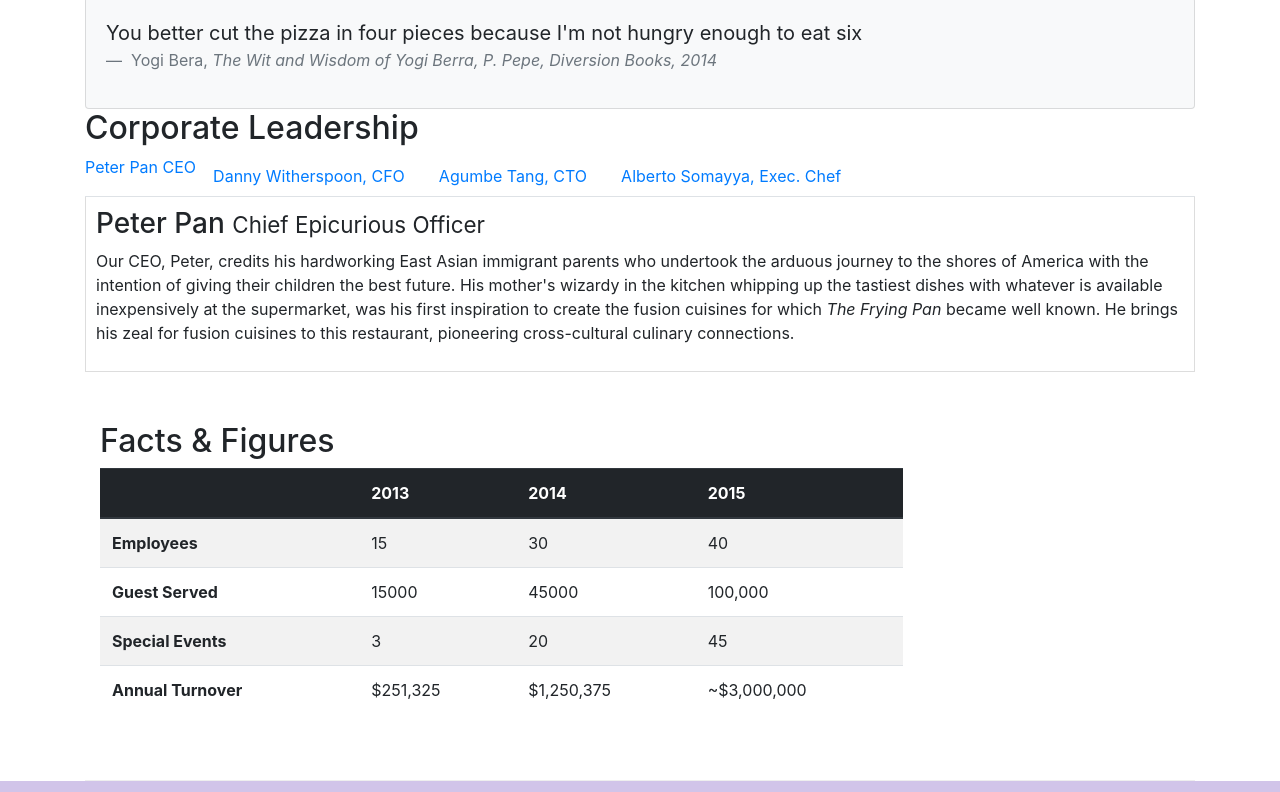
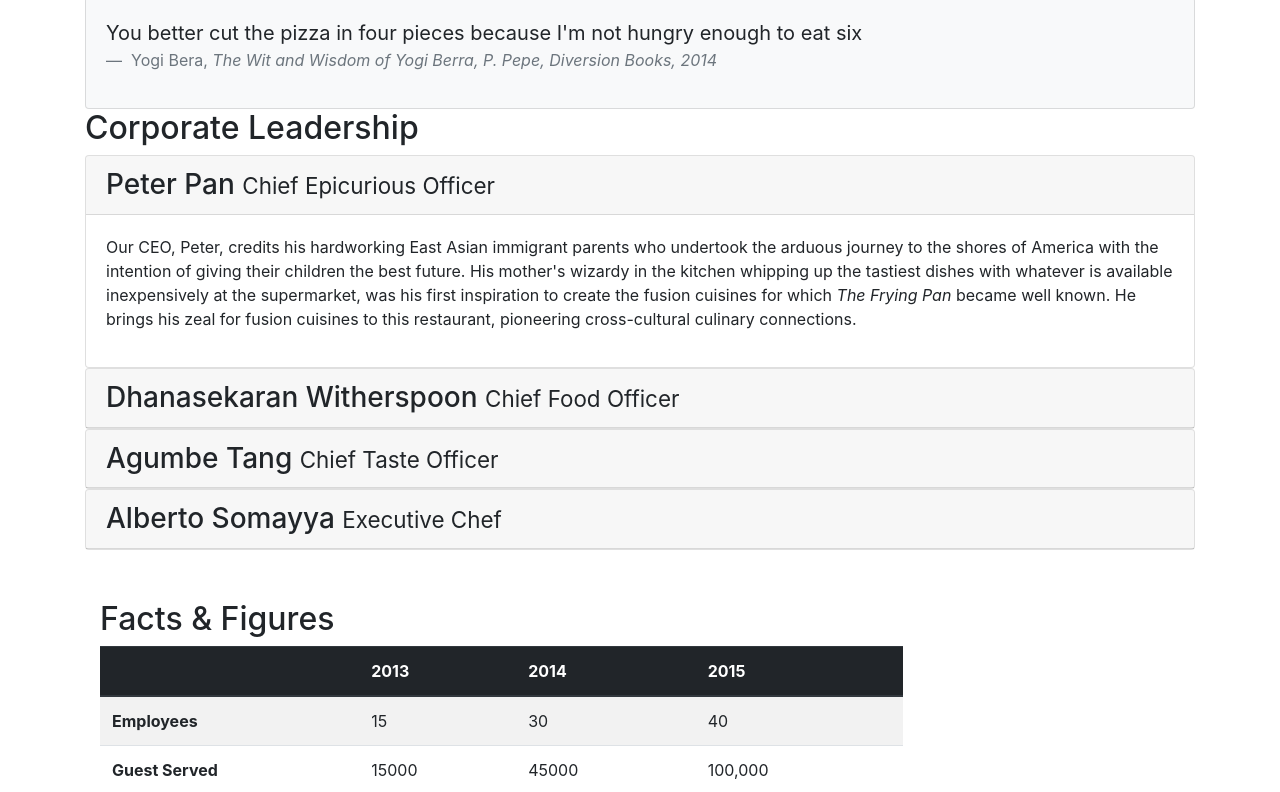
Before and after one commit to sushmita2109/Bootstrap, a website: page aboutus.html in a window 1280 px wide. Shown: the part 810-1602 px from the top of the page. Drawn offline with nearby package versions, Linux system fonts and the light colour scheme.

Commit message:
accordion

```diff
--- a/aboutus.html
+++ b/aboutus.html
@@ -101,41 +101,63 @@
         <div class="row">
             <div class="col-12 col-sm">
                 <h2>Corporate Leadership</h2>
-                <ul class="nav nav-tabs">
-                    <li class="nav-item">
-                        <a class="nav-link-active" href="#peter" role="tab" data-toggle="tab">Peter Pan CEO</a>
-                    </li>
-                    <li class="nav-item">
-                        <a class="nav-link" href="#danny" role="tab" data-toggle="tab">Danny Witherspoon, CFO</a>
-                      </li>
-                      <li class="nav-item">
-                        <a class="nav-link" href="#agumbe"role="tab" data-toggle="tab">Agumbe Tang, CTO</a>
-                      </li>
-                      <li class="nav-item">
-                        <a class="nav-link" href="#alberto" role="tab" data-toggle="tab">Alberto Somayya, Exec. Chef</a>
-                      </li>
-                </ul>
 
-                <div class="tab-content">
-                    <div role="tabpanel" class="tab-pane fade show active" id="peter">
-                        <h3>Peter Pan <small>Chief Epicurious Officer</small></h3>
-                    <p class="d-none d-sm-block">Our CEO, Peter, credits his hardworking East Asian immigrant parents who undertook the arduous journey to the shores of America with the intention of giving their children the best future. His mother's wizardy in the kitchen whipping up the tastiest dishes with whatever is available inexpensively at the supermarket, was his first inspiration to create the fusion cuisines for which <em>The Frying Pan</em> became well known. He brings his zeal for fusion cuisines to this restaurant, pioneering cross-cultural culinary connections.</p>
+                <div id="accordion">
+                    <div class="card">
+                        <div class="card-header">
+                            <h3 class="mb-0">
+                               <a data-toggle="collapse" data-target="peter">Peter Pan <small>Chief Epicurious Officer</small>
+                            </a> </h3>
+                        </div>
+                        <div role="tabpanel" class="collapse show " id="peter" data-parent="accordion">
+                         <div class="card-body">
+                            <p class="d-none d-sm-block">Our CEO, Peter, credits his hardworking East Asian immigrant parents who undertook the arduous journey to the shores of America with the intention of giving their children the best future. His mother's wizardy in the kitchen whipping up the tastiest dishes with whatever is available inexpensively at the supermarket, was his first inspiration to create the fusion cuisines for which <em>The Frying Pan</em> became well known. He brings his zeal for fusion cuisines to this restaurant, pioneering cross-cultural culinary connections.</p>
+                         </div>
+                        </div>
                     </div>
 
-                    <div role="tabpanel" class="tab-pane fade" id="danny">
-                        <h3>Dhanasekaran Witherspoon <small>Chief Food Officer</small></h3>
-                    <p class="d-none d-sm-block">Our CFO, Danny, as he is affectionately referred to by his colleagues, comes from a long established family tradition in farming and produce. His experiences growing up on a farm in the Australian outback gave him great appreciation for varieties of food sources. As he puts it in his own words, <em>Everything that runs, wins, and everything that stays, pays!</em></p>
+                   <div class="card">
+                       <div class="card-header">
+                        <h3 class="mb-0">
+                           <a data-toggle="collapse" data-target="danny">Dhanasekaran Witherspoon <small>Chief Food Officer</small>
+                        </a> </h3>
+                       </div>
+                     <div  class="collapse" id="danny" data-parent="accordion">
+                        <div class="card-body">
+                            <p class="d-none d-sm-block">Our CFO, Danny, as he is affectionately referred to by his colleagues, comes from a long established family tradition in farming and produce. His experiences growing up on a farm in the Australian outback gave him great appreciation for varieties of food sources. As he puts it in his own words, <em>Everything that runs, wins, and everything that stays, pays!</em></p>
+                        </div>
                     </div>
+                </div>
 
-                    <div role="tabpanel" class="tab-pane fade" id="agumbe">
-                        <h3>Agumbe Tang <small>Chief Taste Officer</small></h3>
+                <div class="card">
+                    <div class="card-header" role="tab" id="agumbehead">
+                    <h3 class="mb-0">
+                        <a class="collapsed" data-toggle="collapse" data-target="#agumbe">
+                        Agumbe Tang <small>Chief Taste Officer</small>
+                        </a>
+                    </h3>
+                </div>
+                <div class="collapse" id="agumbe" data-parent="#accordion">
+                        <div class="card-body">
                         <p class="d-none d-sm-block">Blessed with the most discerning gustatory sense, Agumbe, our CTO, personally ensures that every dish that we serve meets his exacting tastes. Our chefs dread the tongue lashing that ensues if their dish does not meet his exacting standards. He lives by his motto, <em>You click only if you survive my lick.</em></p>
                     </div>
+                   </div>
+                </div>
 
-                    <div role="tabpanel" class="tab-pane fade" id="alberto">
-                        <h3>Alberto Somayya <small>Executive Chef</small></h3>
-                    <p class="d-none d-sm-block">Award winning three-star Michelin chef with wide International experience having worked closely with whos-who in the culinary world, he specializes in creating mouthwatering Indo-Italian fusion experiences. He says, <em>Put together the cuisines from the two craziest cultures, and you get a winning hit! Amma Mia!</em></p>
+                    <div class="card">
+                        <div class="card-header" role="tab" id="albertohead">
+                        <h3 class="mb-0">
+                            <a class="collapsed" data-toggle="collapse" data-target="#alberto">
+                            Alberto Somayya <small>Executive Chef</small>
+                            </a>
+                        </h3>
                     </div>
+                    <div class="collapse" id="alberto" data-parent="#accordion">
+                        <div class="card-body">
+                            <p class="d-none d-sm-block">. . .</em></p>
+                        </div>
+                    </div>
+                </div>
                 </div>
              </div>
            </div>
```
